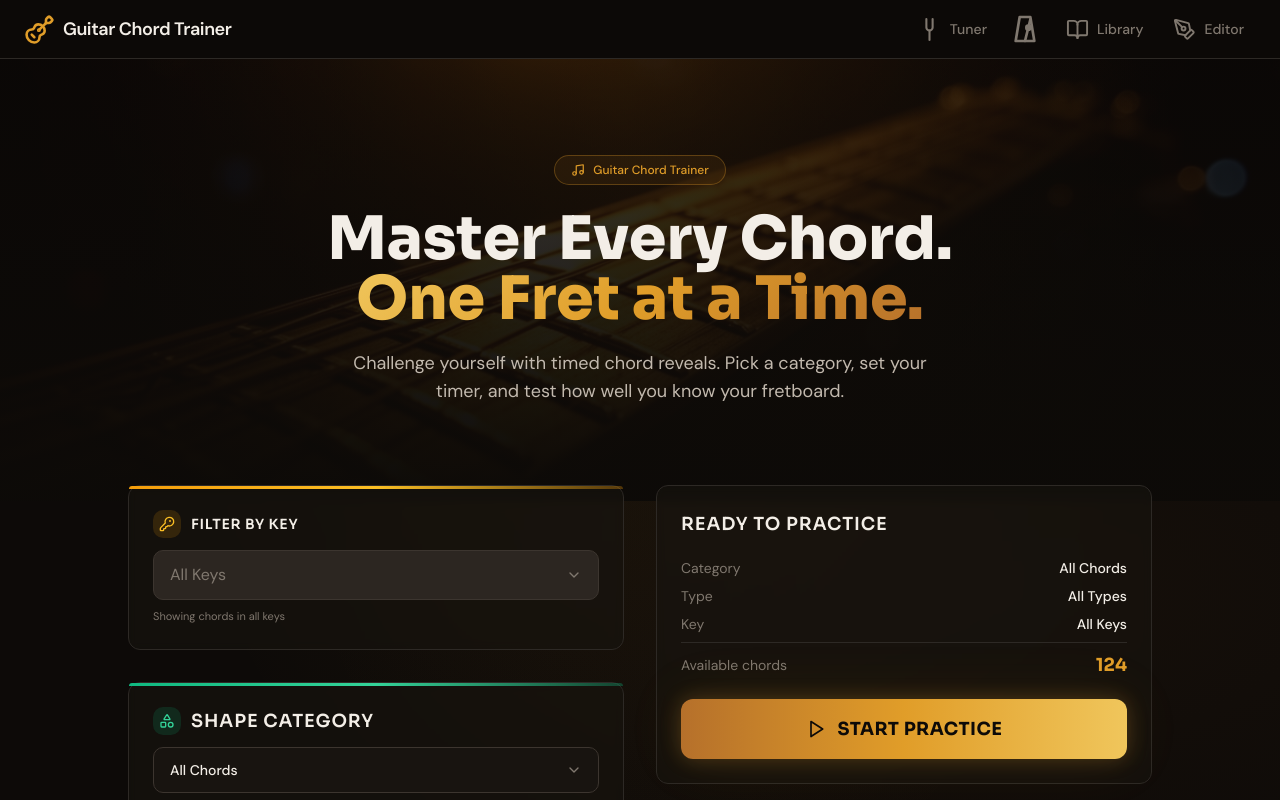
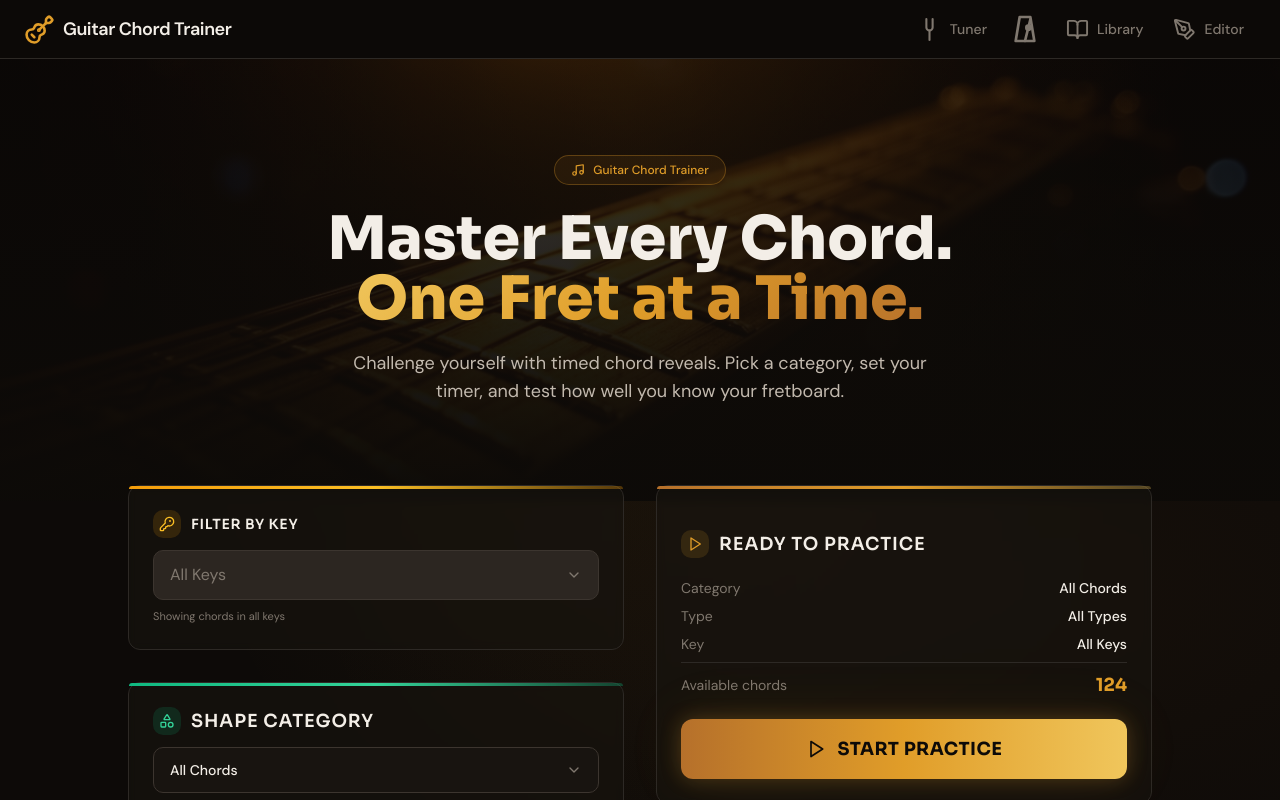
Before and after one commit to randysoller/FretMaster, a React (Vite) app: page /chord-practice in a window 1280 px wide. Shown: the top 800 px of the page. Built offline with nearby package versions, Linux system fonts and the light colour scheme.

Commit message:
Add accent treatment to Ready to Practice card

```diff
--- a/src/pages/Home.tsx
+++ b/src/pages/Home.tsx
@@ -167,10 +167,16 @@ export default function Home() {
 
             {/* Right: Summary + Start */}
             <div className="space-y-4 sm:space-y-6 lg:space-y-8">
-              <div className="rounded-xl border border-[hsl(var(--border-subtle))] bg-[hsl(var(--bg-elevated)/0.6)] backdrop-blur-sm p-4 sm:p-6 space-y-4 sm:space-y-5">
-                <h3 className="font-display text-base sm:text-lg font-semibold text-[hsl(var(--text-default))] uppercase tracking-wider">
-                  Ready to Practice
-                </h3>
+              <div className="relative rounded-xl border border-[hsl(var(--border-subtle))] bg-[hsl(var(--bg-elevated)/0.6)] backdrop-blur-sm p-4 sm:p-6 space-y-4 sm:space-y-5">
+                <div className="absolute top-0 left-0 w-full h-[3px] rounded-t-xl bg-gradient-to-r from-[hsl(var(--color-brand))] via-[hsl(var(--color-primary))] to-[hsl(var(--color-emphasis)/0.3)]" />
+                <div className="flex items-center gap-2.5">
+                  <div className="flex items-center justify-center size-7 rounded-lg bg-[hsl(var(--color-primary)/0.15)]">
+                    <Play className="size-4 text-[hsl(var(--color-primary))]" />
+                  </div>
+                  <h3 className="font-display text-base sm:text-lg font-semibold text-[hsl(var(--text-default))] uppercase tracking-wider">
+                    Ready to Practice
+                  </h3>
+                </div>
 
                 <div className="space-y-2">
                   <div className="flex items-center justify-between text-sm font-body">
```
